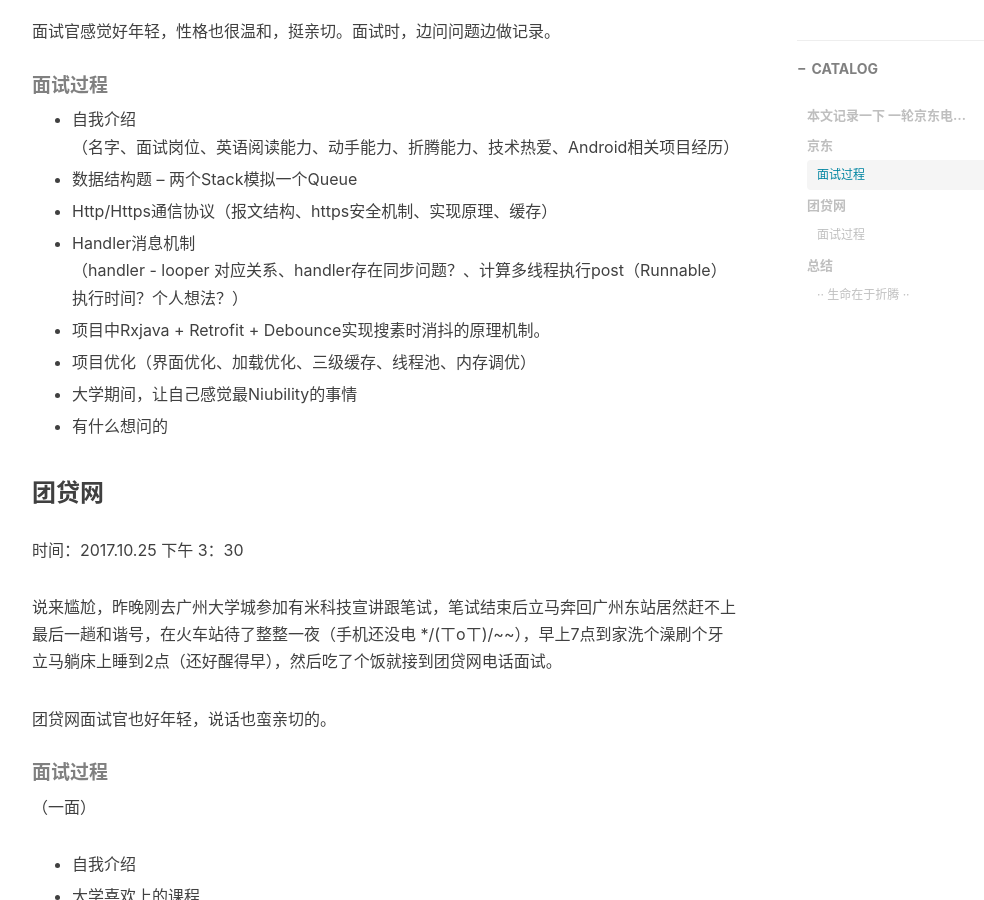
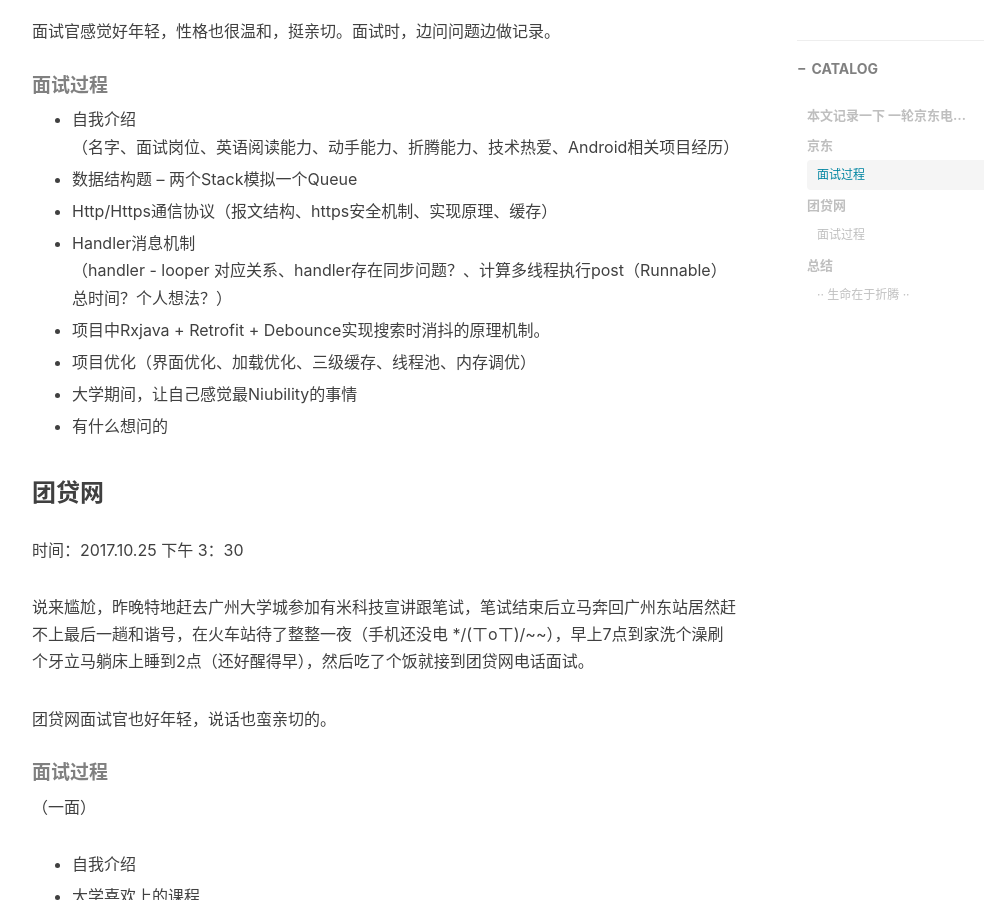
Before and after one commit to RyanYans/RyanYans.github.io, a Jekyll site: the page built from _posts/2017-10-26-jdmark.markdown, in a window 1280 px wide and 900 px high, scrolled down 949 px. Shown: the whole window, without its empty margins (233-1217 px from the left). Built offline with Jekyll 4.4.1, drawn with Linux system fonts in a browser that asks for light colours; nearby versions of some CDN libraries; comment, search, counter and statistics services are not loaded.

Commit message:
update blog interview

```diff
--- a/_posts/2017-10-26-jdmark.markdown
+++ b/_posts/2017-10-26-jdmark.markdown
@@ -33,9 +33,9 @@
 * Http/Https通信协议（报文结构、https安全机制、实现原理、缓存）
 
 * Handler消息机制
-（handler - looper 对应关系、handler存在同步问题？、计算多线程执行post（Runnable）执行时间？个人想法？）
+（handler - looper 对应关系、handler存在同步问题？、计算多线程执行post（Runnable）总时间？个人想法？）
 
-* 项目中Rxjava + Retrofit + Debounce实现搜素时消抖的原理机制。
+* 项目中Rxjava + Retrofit + Debounce实现搜索时消抖的原理机制。
 
 * 项目优化（界面优化、加载优化、三级缓存、线程池、内存调优）
 
@@ -49,7 +49,7 @@
 
 时间：2017.10.25 下午 3：30
 
-说来尴尬，昨晚刚去广州大学城参加有米科技宣讲跟笔试，笔试结束后立马奔回广州东站居然赶不上最后一趟和谐号，在火车站待了整整一夜（手机还没电 */(ㄒoㄒ)/~~），早上7点到家洗个澡刷个牙立马躺床上睡到2点（还好醒得早），然后吃了个饭就接到团贷网电话面试。
+说来尴尬，昨晚特地赶去广州大学城参加有米科技宣讲跟笔试，笔试结束后立马奔回广州东站居然赶不上最后一趟和谐号，在火车站待了整整一夜（手机还没电 */(ㄒoㄒ)/~~），早上7点到家洗个澡刷个牙立马躺床上睡到2点（还好醒得早），然后吃了个饭就接到团贷网电话面试。
 
 团贷网面试官也好年轻，说话也蛮亲切的。
 
```
